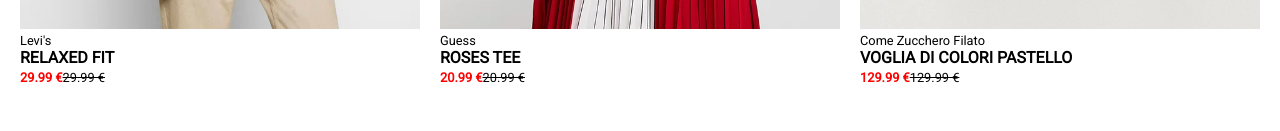
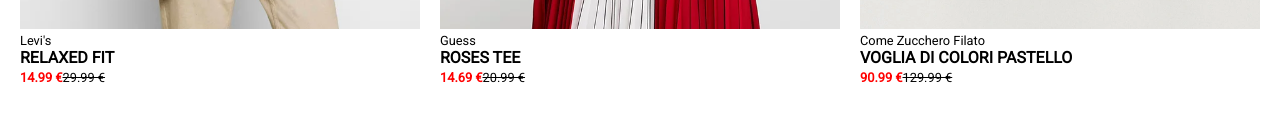
Before and after one commit to alessandrodamato/vite-boolando, a Vue app: page / in a window 1280 px wide. Shown: the part 669-800 px from the top of the page. Built offline with nearby package versions, Linux system fonts and the light colour scheme; a web font is replaced by a local one.

Commit message:
[add] method for discount calc

```diff
--- a/src/components/Footer.vue
+++ b/src/components/Footer.vue
@@ -44,7 +44,9 @@
 </script>
 
 <template>
+
   <footer>
+
     <div class="container d-flex box">
 
       <div class="d-flex footer-left">
@@ -68,7 +70,9 @@
       </div>
 
     </div>
+
   </footer>
+
 </template>
 
 <style lang="scss" scoped>
--- a/src/components/Main.vue
+++ b/src/components/Main.vue
@@ -10,10 +10,6 @@
       return{
         db
       }
-    },
-
-    mounted(){
-      console.log(this.db.products);
     }
   }
 </script>
--- a/src/components/partials/Card.vue
+++ b/src/components/partials/Card.vue
@@ -2,6 +2,26 @@
   export default {
     props:{
       card: Object
+    },
+
+    methods:{
+      discountCalc(){
+        let p = this.card.price;
+        let d;
+        let lowerPrice;
+
+        this.card.badges.forEach(badge => {
+          if (badge.type === 'discount') {
+            d = -parseInt(badge.value);
+          } else {
+            d = 0
+          }
+        });
+
+        lowerPrice = this.card.lowerPrice = p - (p * d) / 100;
+        return lowerPrice.toFixed(2)
+
+      }
     }
   }
 </script>
@@ -36,7 +56,7 @@
 
     <div class="product-name">{{ card.name }}</div>
 
-    <span class="f-size-small discounted-price">{{ card.price }} &euro;</span>
+    <span class="f-size-small lower-price">{{ discountCalc() }} &euro;</span>
 
     <span class="f-size-small price">{{ card.price }} &euro;</span>
 
@@ -95,7 +115,7 @@
     font-weight: bold;
     text-transform: uppercase;
   }
-  .discounted-price{
+  .lower-price{
     font-weight: 900;
     color: $color-discount;
   }
```
